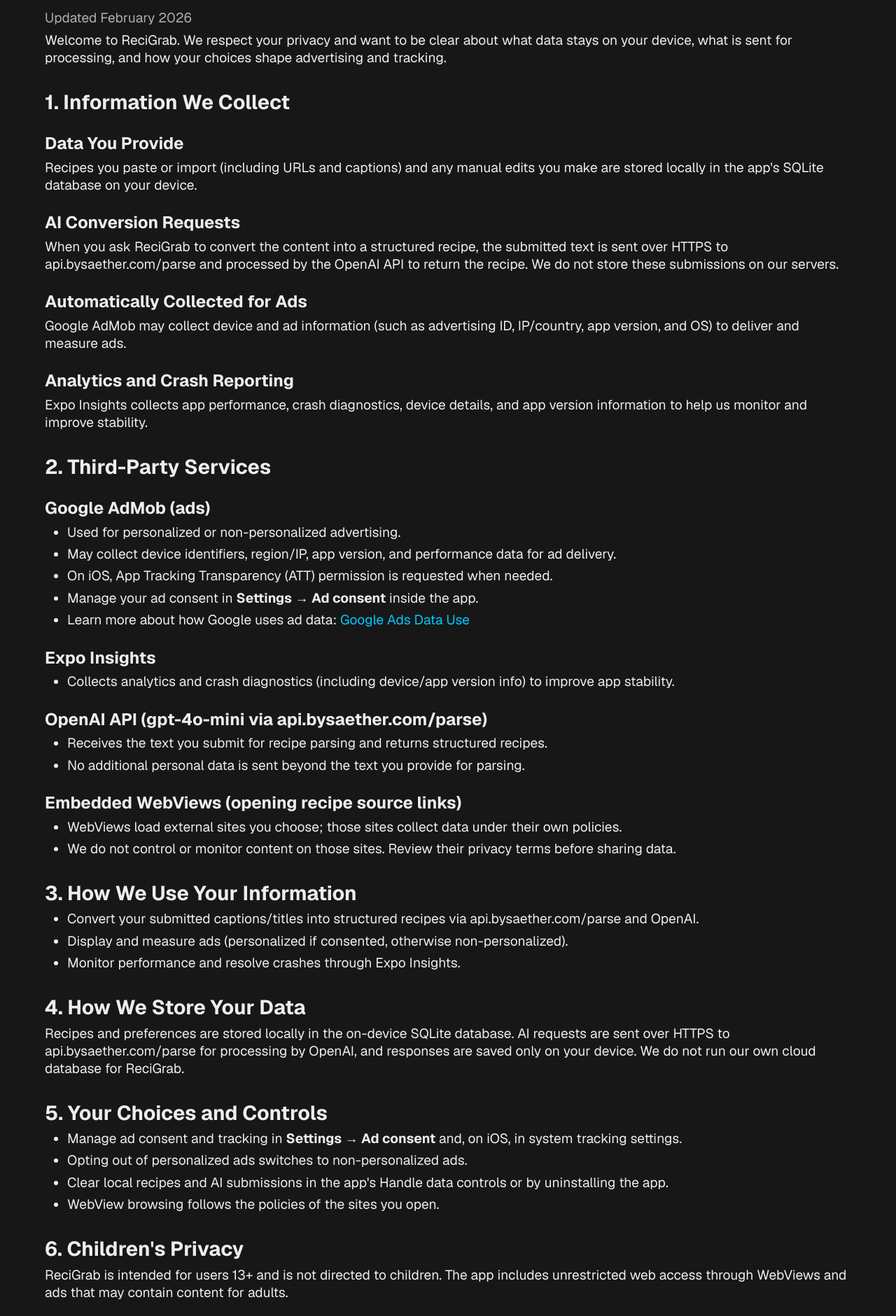
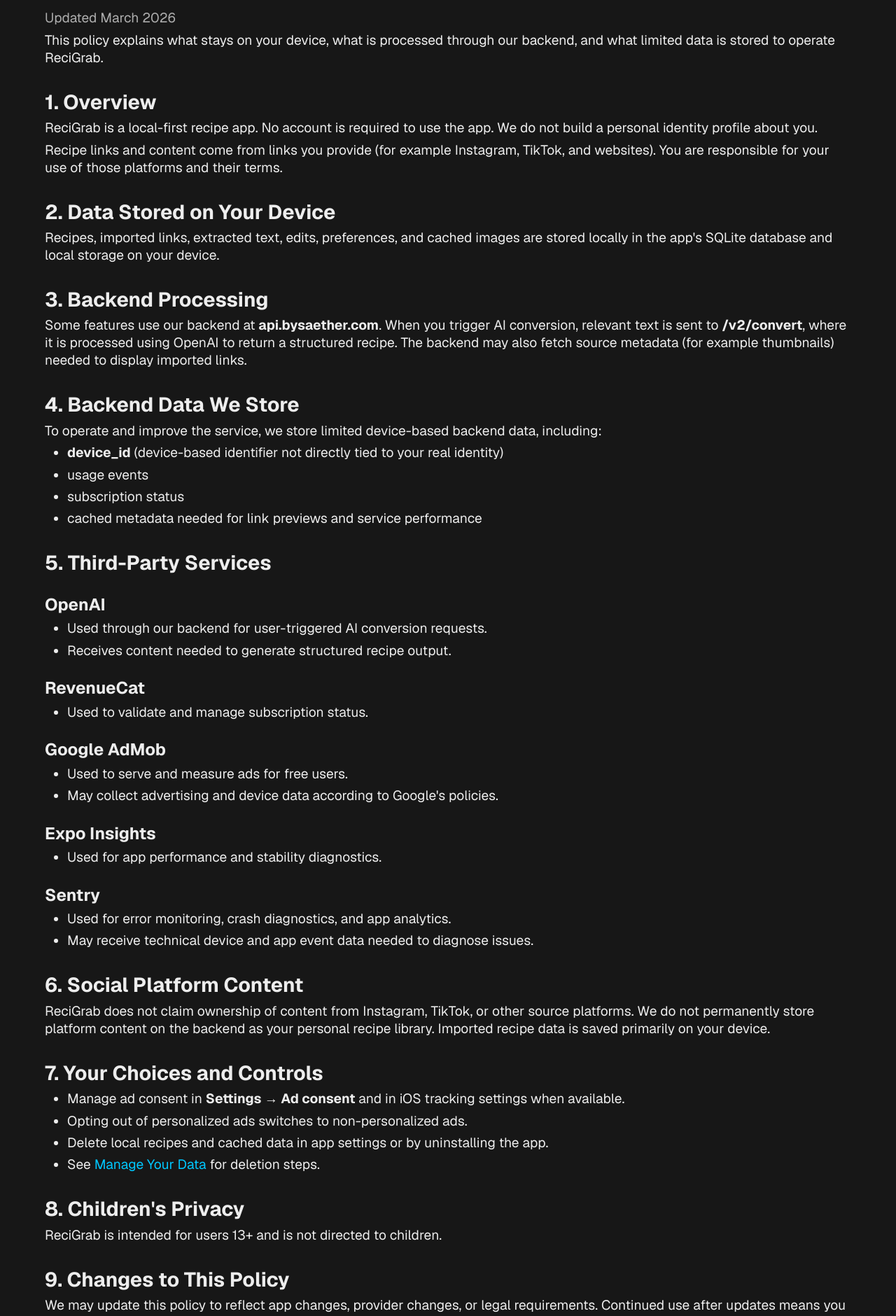
Before and after one commit to williamsaether/bysaether.com, a Next.js app: page /recigrab/privacy-policy in a window 1280 px wide. Shown: the part 300-2180 px from the top of the page at 70% size. Built offline with nearby package versions, Linux system fonts and the light colour scheme.

Commit message:
fix: update dates and improve clarity in Manage Data, Privacy Policy, and Terms of Service pages

```diff
--- a/app/recigrab/privacy-policy/page.tsx
+++ b/app/recigrab/privacy-policy/page.tsx
@@ -14,100 +14,98 @@
       <header className={styles.header}>
         <span id={"intersector"} />
         <h1>Privacy Policy</h1>
-        <p className={styles.date}>Updated February 2026</p>
+        <p className={styles.date}>Updated March 2026</p>
         <p>
-          Welcome to ReciGrab. We respect your privacy and want to be clear about what data stays on your device, what
-          is sent for processing, and how your choices shape advertising and tracking.
+          This policy explains what stays on your device, what is processed through our backend, and what limited data
+          is stored to operate ReciGrab.
         </p>
       </header>
       <main className={styles.main}>
-        <h3>1. Information We Collect</h3>
-        <h4>Data You Provide</h4>
+        <h3>1. Overview</h3>
         <p>
-          Recipes you paste or import (including URLs and captions) and any manual edits you make are stored locally in
-          the app&apos;s SQLite database on your device.
+          ReciGrab is a local-first recipe app. No account is required to use the app. We do not build a personal
+          identity profile about you.
         </p>
-        <h4>AI Conversion Requests</h4>
         <p>
-          When you ask ReciGrab to convert the content into a structured recipe, the submitted text is sent over
-          HTTPS to api.bysaether.com/parse and processed by the OpenAI API to return the recipe. We do not
-          store these submissions on our servers.
-        </p>
-        <h4>Automatically Collected for Ads</h4>
-        <p>
-          Google AdMob may collect device and ad information (such as advertising ID, IP/country, app version, and OS)
-          to deliver and measure ads.
-        </p>
-        <h4>Analytics and Crash Reporting</h4>
-        <p>
-          Expo Insights collects app performance, crash diagnostics, device details, and app version information to help
-          us monitor and improve stability.
+          Recipe links and content come from links you provide (for example Instagram, TikTok, and websites). You are
+          responsible for your use of those platforms and their terms.
         </p>
 
-        <h3>2. Third-Party Services</h3>
-        <h4><strong>Google AdMob</strong> (ads)</h4>
+        <h3>2. Data Stored on Your Device</h3>
+        <p>
+          Recipes, imported links, extracted text, edits, preferences, and cached images are stored locally in the
+          app&apos;s SQLite database and local storage on your device.
+        </p>
+
+        <h3>3. Backend Processing</h3>
+        <p>
+          Some features use our backend at <strong>api.bysaether.com</strong>. When you trigger AI conversion,
+          relevant text is sent to <strong>/v2/convert</strong>, where it is processed using OpenAI to return a
+          structured recipe. The backend may also fetch source metadata (for example thumbnails) needed to display
+          imported links.
+        </p>
+
+        <h3>4. Backend Data We Store</h3>
+        <p>To operate and improve the service, we store limited device-based backend data, including:</p>
         <ul>
-          <li>Used for personalized or non-personalized advertising.</li>
-          <li>May collect device identifiers, region/IP, app version, and performance data for ad delivery.</li>
-          <li>On iOS, App Tracking Transparency (ATT) permission is requested when needed.</li>
-          <li>Manage your ad consent in <strong>Settings → Ad consent</strong> inside the app.</li>
-          <li>
-            Learn more about how Google uses ad data:{" "}
-            <a href="https://safety.google/privacy/ads-and-data/" target="_blank" rel="noopener noreferrer">
-              Google Ads Data Use
-            </a>
-          </li>
+          <li><strong>device_id</strong> (device-based identifier not directly tied to your real identity)</li>
+          <li>usage events</li>
+          <li>subscription status</li>
+          <li>cached metadata needed for link previews and service performance</li>
+        </ul>
+
+        <h3>5. Third-Party Services</h3>
+        <h4><strong>OpenAI</strong></h4>
+        <ul>
+          <li>Used through our backend for user-triggered AI conversion requests.</li>
+          <li>Receives content needed to generate structured recipe output.</li>
+        </ul>
+        <h4><strong>RevenueCat</strong></h4>
+        <ul>
+          <li>Used to validate and manage subscription status.</li>
+        </ul>
+        <h4><strong>Google AdMob</strong></h4>
+        <ul>
+          <li>Used to serve and measure ads for free users.</li>
+          <li>May collect advertising and device data according to Google&apos;s policies.</li>
         </ul>
         <h4><strong>Expo Insights</strong></h4>
         <ul>
-          <li>Collects analytics and crash diagnostics (including device/app version info) to improve app stability.</li>
+          <li>Used for app performance and stability diagnostics.</li>
         </ul>
-        <h4><strong>OpenAI API (gpt-4o-mini via api.bysaether.com/parse)</strong></h4>
+        <h4><strong>Sentry</strong></h4>
         <ul>
-          <li>Receives the text you submit for recipe parsing and returns structured recipes.</li>
-          <li>No additional personal data is sent beyond the text you provide for parsing.</li>
-        </ul>
-        <h4><strong>Embedded WebViews</strong> (opening recipe source links)</h4>
-        <ul>
-          <li>WebViews load external sites you choose; those sites collect data under their own policies.</li>
-          <li>We do not control or monitor content on those sites. Review their privacy terms before sharing data.</li>
+          <li>Used for error monitoring, crash diagnostics, and app analytics.</li>
+          <li>May receive technical device and app event data needed to diagnose issues.</li>
         </ul>
 
-        <h3>3. How We Use Your Information</h3>
+        <h3>6. Social Platform Content</h3>
+        <p>
+          ReciGrab does not claim ownership of content from Instagram, TikTok, or other source platforms. We do not
+          permanently store platform content on the backend as your personal recipe library. Imported recipe data is
+          saved primarily on your device.
+        </p>
+
+        <h3>7. Your Choices and Controls</h3>
         <ul>
-          <li>Convert your submitted captions/titles into structured recipes via api.bysaether.com/parse and OpenAI.</li>
-          <li>Display and measure ads (personalized if consented, otherwise non-personalized).</li>
-          <li>Monitor performance and resolve crashes through Expo Insights.</li>
+          <li>Manage ad consent in <strong>Settings → Ad consent</strong> and in iOS tracking settings when available.</li>
+          <li>Opting out of personalized ads switches to non-personalized ads.</li>
+          <li>Delete local recipes and cached data in app settings or by uninstalling the app.</li>
+          <li>See <a href={"/recigrab/manage-data"} rel="noopener noreferrer">Manage Your Data</a> for deletion steps.</li>
         </ul>
 
-        <h3>4. How We Store Your Data</h3>
+        <h3>8. Children&apos;s Privacy</h3>
         <p>
-          Recipes and preferences are stored locally in the on-device SQLite database. AI requests are sent over HTTPS to
-          api.bysaether.com/parse for processing by OpenAI, and responses are saved only on your device. We do not run
-          our own cloud database for ReciGrab.
+          ReciGrab is intended for users 13+ and is not directed to children.
         </p>
 
-        <h3>5. Your Choices and Controls</h3>
-        <ul>
-          <li>Manage ad consent and tracking in <strong>Settings → Ad consent</strong> and, on iOS, in system tracking settings.</li>
-          <li>Opting out of personalized ads switches to non-personalized ads.</li>
-          <li>Clear local recipes and AI submissions in the app&apos;s Handle data controls or by uninstalling the app.</li>
-          <li>WebView browsing follows the policies of the sites you open.</li>
-        </ul>
-
-        <h3>6. Children&apos;s Privacy</h3>
+        <h3>9. Changes to This Policy</h3>
         <p>
-          ReciGrab is intended for users 13+ and is not directed to children. The app includes unrestricted web access
-          through WebViews and ads that may contain content for adults.
+          We may update this policy to reflect app changes, provider changes, or legal requirements. Continued use
+          after updates means you accept the revised policy.
         </p>
 
-        <h3>7. Changes to This Policy</h3>
-        <p>
-          We may update this policy to reflect app changes or legal requirements. Updates will be posted in the app, and
-          continued use after changes means you accept the revised policy.
-        </p>
-
-        <h3>8. Contact Us</h3>
+        <h3>10. Contact Us</h3>
         <p>If you have questions about this Privacy Policy, contact us at:</p>
         <p>{businessName}</p>
         <p>Org.nr: {orgNumber}</p>
```
Also changed, not shown: app/recigrab/manage-data/page.tsx (+32 -21 lines), app/recigrab/terms-of-service/page.tsx (+43 -28 lines).
